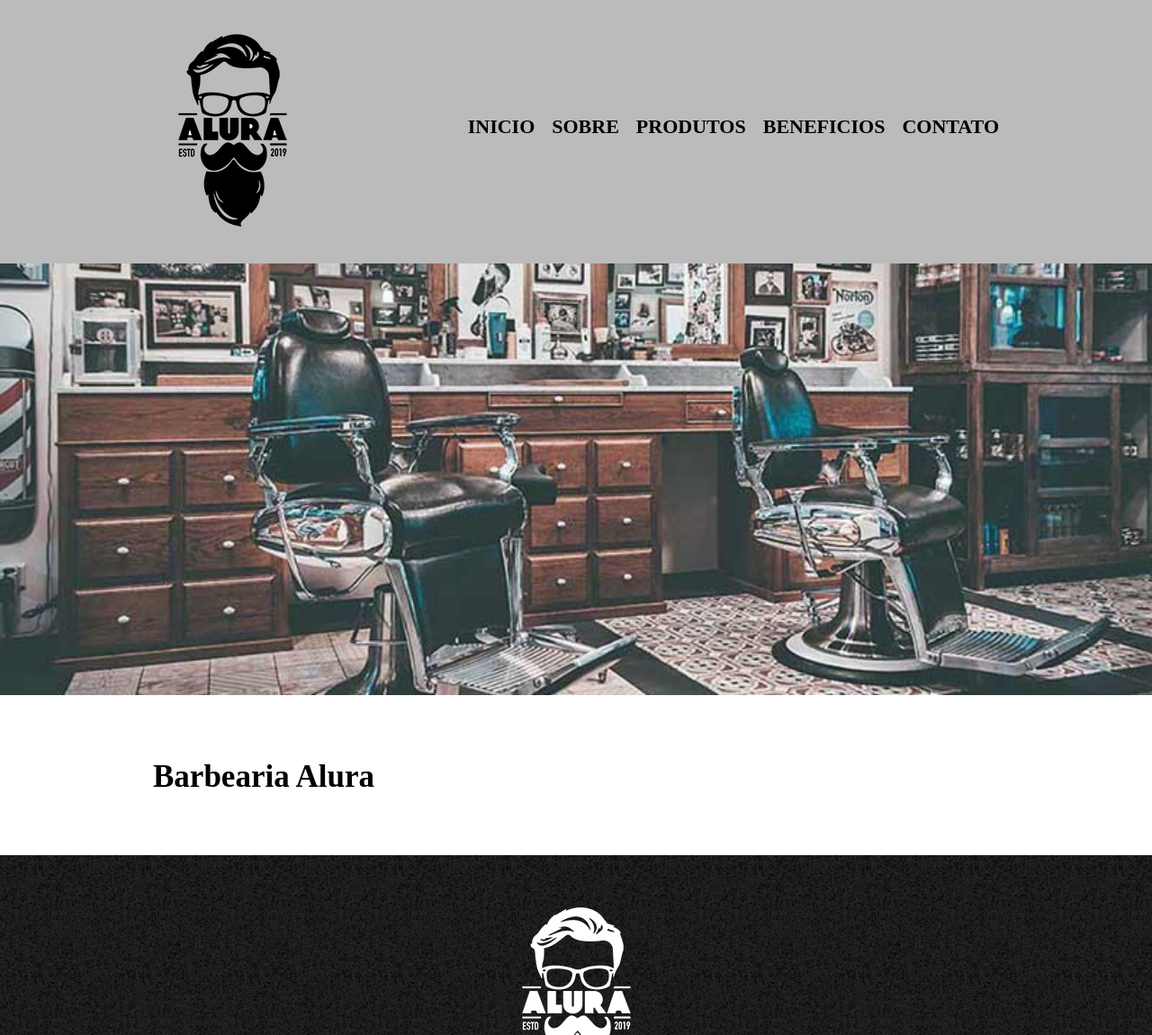
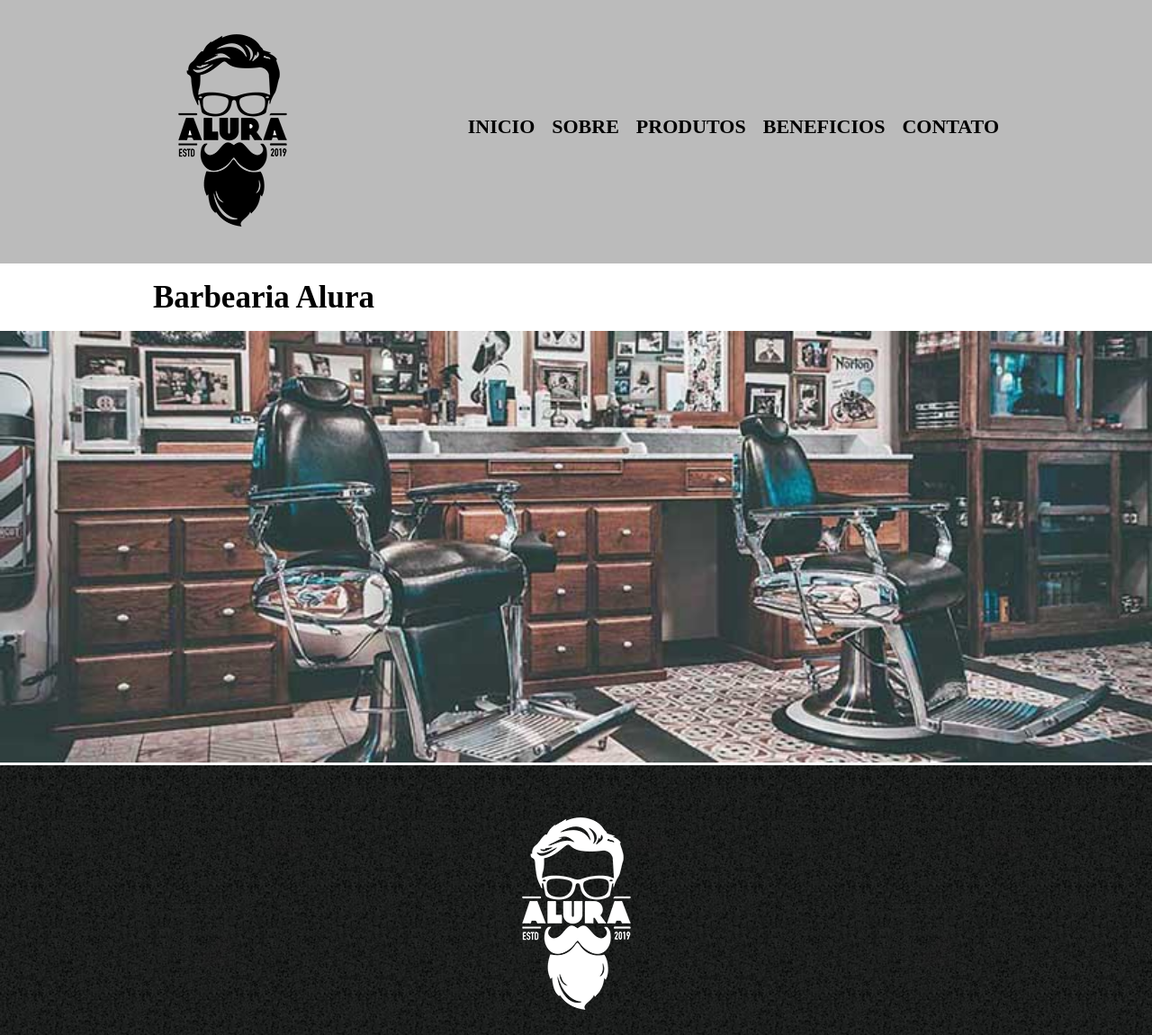
Before and after one commit to johnnysoutodev/alura-html-css-parte-2, a plain HTML site: page src/index.html in a window 1280 px wide. Shown: the top 1151 px of the page at 90% size. Drawn offline with Linux system fonts and the light colour scheme.

Commit message:
Update index.html

```diff
--- a/src/index.html
+++ b/src/index.html
@@ -28,19 +28,11 @@
     </header>
 
     <main>
+        <div class="linha">
+            <h1 class="titulo-principal">Barbearia Alura</h1>
+        </div>
         <img class="banner" src="images/banner.jpg" alt="Banner">
-        <div class="linha">
-            <div class="barbearia">
-
-                <h1 class="titulo-principal">Barbearia Alura</h1>
-
-
-            </div>
-            </div>
-
     </main>
-
-
 
     <footer>
         <div class="linha">
```
